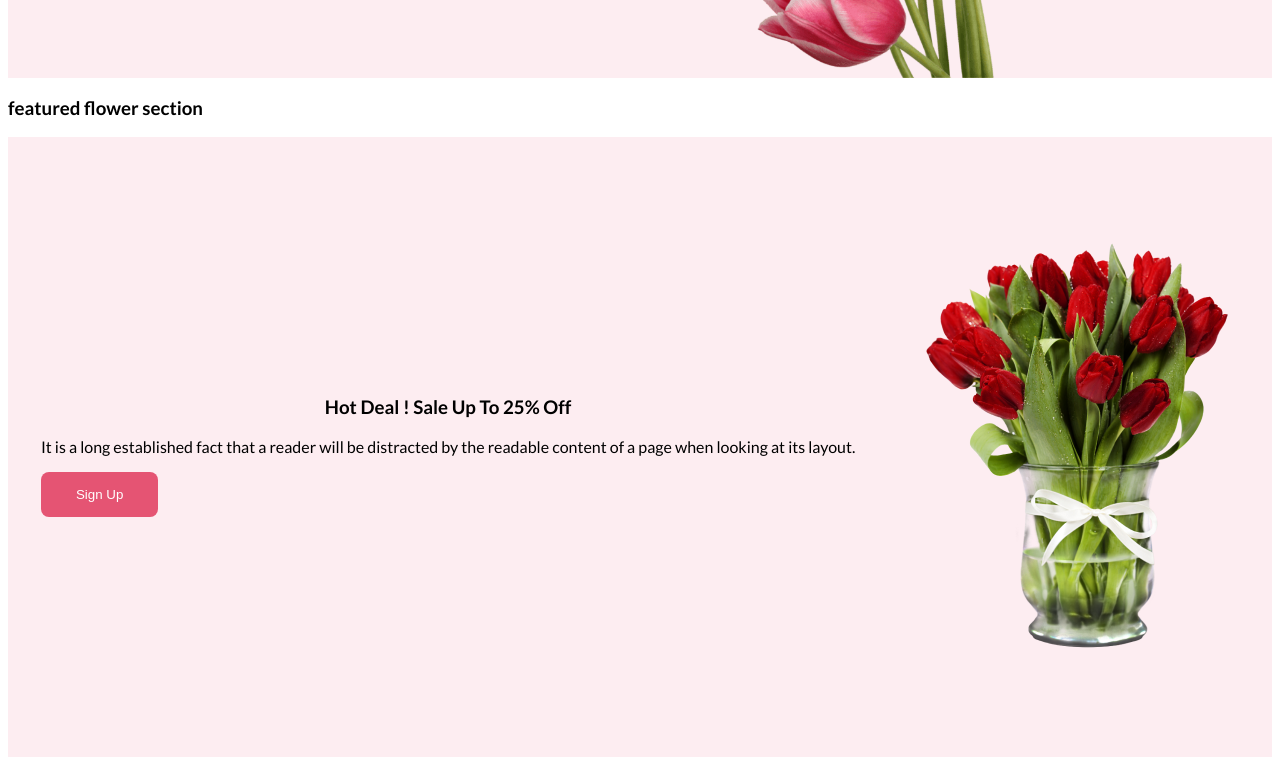
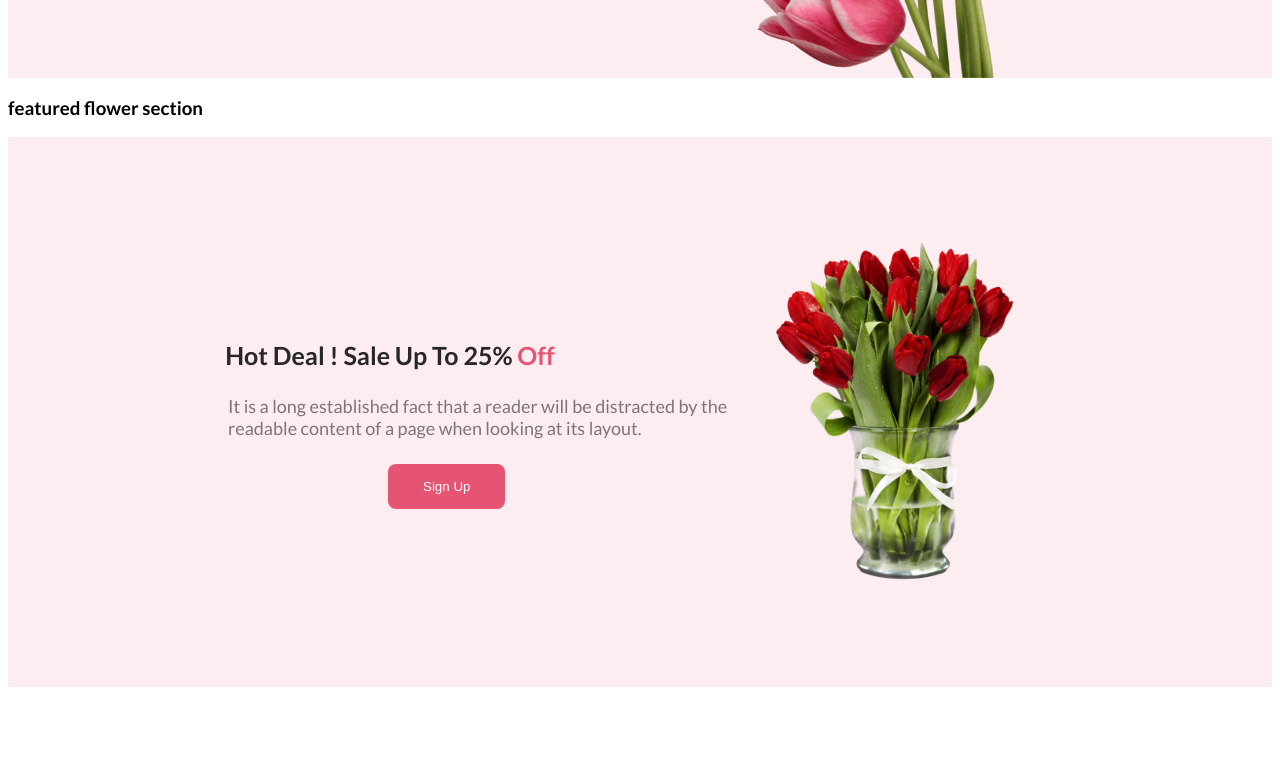
Before and after one commit to dipingit/flower-shop, a plain HTML site: page index.html in a window 1280 px wide. Shown: the part 480-1245 px from the top of the page. After the commit the page ends 1175 px from the top, so only its background shows below. Drawn offline with Linux system fonts and the light colour scheme.

Commit message:
added discount section

```diff
--- a/index.html
+++ b/index.html
@@ -27,9 +27,9 @@
         </section>
         <section class="discount-container">
             <div class="discount">
-                <h3 class="section-title">Hot Deal ! Sale Up To 25% Off</h3>
+                <h3 class="section-title">Hot Deal ! Sale Up To 25% <span>Off</span></h3>
                 <p class="section-description">It is a long established fact that a reader will be distracted by the readable content of a page when looking at its layout.</p>
-                <button class="btn-primary">Sign Up</button>
+                <button id="btn-signup" class="btn-primary">Sign Up</button>
             </div>
             <img src="./images/discount-flower.png" alt="">
         </section>
--- a/styles/flower.css
+++ b/styles/flower.css
@@ -52,18 +52,33 @@ body{
 .discount-container{
     display: flex;
     align-items: center;
-    justify-content: space-around;
+    justify-content: space-between;
     background-color: rgba(229, 84, 115, 0.10);
 
 }
 .section-title{
     text-align: center;
+    color: #272727;
+    font-size: 25px;
+    font-weight: 800;
+}
+.section-title span{
+    color:#E55473
 }
 .section-description{
-    text-align: center;
+    padding-left: 220px;
+    margin-bottom: 25px;
+    color: rgba(39, 39, 39, 0.60);
+    /* text-align: center; */
+    font-size: 18px;
+    font-weight: 400;
 }
 .discount-container img{
-    width: 318px;
-    height: 420px;
-    padding: 100px 0px;
+    width: 250px;
+    height: 350px;
+    padding: 100px 250px 100px 0px;
 }
+
+#btn-signup{
+    margin-left: 380px;
+}
```
